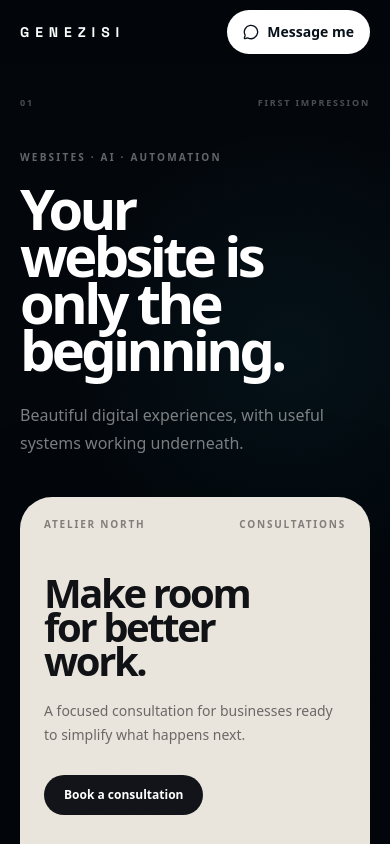
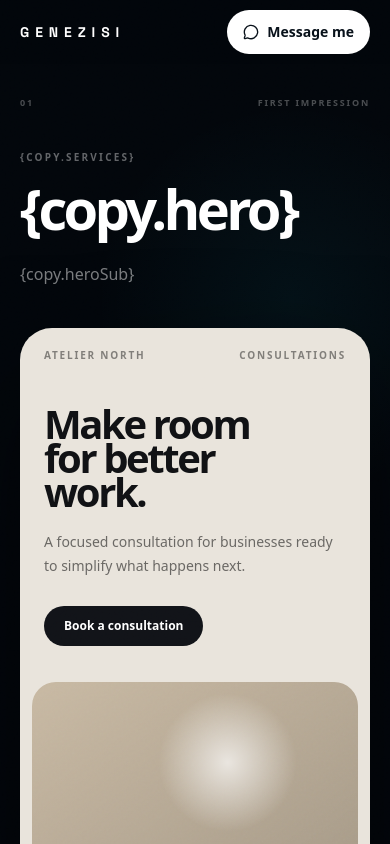
Before and after one commit to socraticblock/Agency, a Next.js app: page /en/v2-prototype in a window 390 px wide. Shown: the top 844 px of the page. Built offline with nearby package versions, Linux system fonts and the light colour scheme; no server answers; a web font is replaced by a local one.

Commit message:
prototype: add Georgian V2 core copy

```diff
--- a/src/app/[locale]/_components/SignalHeroPrototype.tsx
+++ b/src/app/[locale]/_components/SignalHeroPrototype.tsx
@@ -94,12 +94,18 @@ export function SignalHeroPrototype({ locale }: { locale: Locale }) {
   const actionOpacity = useTransform(scrollYProgress, [.42,.56,.78,.9], [0,1,1,.2]);
   const ownerOpacity = useTransform(scrollYProgress, [.64,.76,.92,1], [0,1,1,0]);
   const waHref = useMemo(() => `https://wa.me/${WHATSAPP_INTAKE}?text=${encodeURIComponent(PROTOTYPE_MESSAGE)}`, []);
+  const ka = locale === "ka";
+  const copy = ka ? {
+    services: "ვებსაიტები · AI · ავტომატიზაცია", hero: "თქვენი ვებსაიტი მხოლოდ დასაწყისია.", heroSub: "გამორჩეული ციფრული გამოცდილება და სასარგებლო სისტემები, რომლებიც მის უკან მუშაობს.", message: "მომწერეთ", work: "რჩეული ნამუშევრები", proof: "საქმე, არა დაპირებები.", capabilities: "რას ვქმნი", lab: "Genezisi Lab · შიდა დემო", small: "განზრახ პატარა გუნდი", contact: "გაქვთ იდეა?", contactTitle: "მომწერეთ.", contactBody: "ვებსაიტი, AI სისტემა, ავტომატიზაცია — ან მათი კომბინაცია. ყველაფერი ერთი შეტყობინებით იწყება."
+  } : {
+    services: "{copy.services}", hero: "{copy.hero}", heroSub: "{copy.heroSub}", message: "Message me", work: "Selected work", proof: "Proof, not promises.", capabilities: "What I build", lab: "Genezisi Lab · Internal demo", small: "Small by design", contact: "Have something to build?", contactTitle: "Message me.", contactBody: "A website, an AI system, an automation—or something that combines them. Start with a message."
+  };
   return (
     <main className="bg-[#02060b] text-white">
       <header className="fixed inset-x-0 top-0 z-[90] bg-[#02060b]/78 backdrop-blur-xl">
         <div className="mx-auto flex h-16 max-w-[92rem] items-center justify-between px-5 sm:px-8">
           <a href={`/${locale}`} className="font-space text-sm font-black uppercase tracking-[.42em] text-white">Genezisi</a>
-          <a href={waHref} target="_blank" rel="noopener noreferrer" className="flex min-h-11 items-center gap-2 rounded-full bg-white px-4 text-sm font-black text-[#071019]"><MessageCircle className="h-4 w-4" />Message me</a>
+          <a href={waHref} target="_blank" rel="noopener noreferrer" className="flex min-h-11 items-center gap-2 rounded-full bg-white px-4 text-sm font-black text-[#071019]"><MessageCircle className="h-4 w-4" />{copy.message}</a>
         </div>
       </header>
 
@@ -108,9 +114,9 @@ export function SignalHeroPrototype({ locale }: { locale: Locale }) {
           <div className="pointer-events-none absolute inset-0 bg-[radial-gradient(circle_at_74%_32%,rgba(34,211,238,.07),transparent_28%)]" />
           <div className="relative mx-auto flex h-full max-w-[92rem] items-center">
             <div className="absolute left-0 top-[15%] z-30 max-w-[44rem]">
-              <p className="text-[10px] font-black uppercase tracking-[.22em] text-white/38">Websites · AI · Automation</p>
-              <h1 className="mt-5 max-w-[7ch] text-[clamp(4.8rem,7.2vw,8.2rem)] font-black leading-[.84] tracking-[-.065em]">Your website is only the beginning.</h1>
-              <p className="mt-7 max-w-md text-base leading-7 text-white/48">Beautiful digital experiences, with useful systems working underneath.</p>
+              <p className="text-[10px] font-black uppercase tracking-[.22em] text-white/38">{copy.services}</p>
+              <h1 className="mt-5 max-w-[7ch] text-[clamp(4.8rem,7.2vw,8.2rem)] font-black leading-[.84] tracking-[-.065em]">{copy.hero}</h1>
+              <p className="mt-7 max-w-md text-base leading-7 text-white/48">{copy.heroSub}</p>
             </div>
             <motion.div style={{ x: surfaceX, scale: surfaceScale, rotate: surfaceRotate }} className="absolute right-0 top-[20%] z-40 w-[62%] origin-right"><SiteSurface enquiry /></motion.div>
             <motion.div style={{ opacity: systemOpacity }} className="absolute right-[4%] top-[30%] z-20 w-[36%]"><Understanding /></motion.div>
@@ -125,7 +131,7 @@ export function SignalHeroPrototype({ locale }: { locale: Locale }) {
       <div className="lg:hidden">
       <FrameShell index="01" label="First impression">
         <div className="grid w-full items-center gap-10 lg:grid-cols-[.8fr_1.2fr]">
-          <div><p className="text-[10px] font-black uppercase tracking-[.22em] text-white/38">Websites · AI · Automation</p><h1 className="mt-5 max-w-[8ch] text-[clamp(3.5rem,7.8vw,8.5rem)] font-black leading-[.84] tracking-[-.065em]">Your website is only the beginning.</h1><p className="mt-7 max-w-lg text-base leading-7 text-white/48">Beautiful digital experiences, with useful systems working underneath.</p></div>
+          <div><p className="text-[10px] font-black uppercase tracking-[.22em] text-white/38">{copy.services}</p><h1 className="mt-5 max-w-[8ch] text-[clamp(3.5rem,7.8vw,8.5rem)] font-black leading-[.84] tracking-[-.065em]">{copy.hero}</h1><p className="mt-7 max-w-lg text-base leading-7 text-white/48">{copy.heroSub}</p></div>
           <SiteSurface />
         </div>
       </FrameShell>
@@ -158,8 +164,8 @@ export function SignalHeroPrototype({ locale }: { locale: Locale }) {
 
       <section id="work" className="bg-[#f0ece5] px-5 py-28 text-[#101114] sm:px-8 lg:py-40">
         <div className="mx-auto max-w-[92rem]">
-          <p className="text-[10px] font-black uppercase tracking-[.22em] text-black/38">Selected work</p>
-          <h2 className="mt-5 max-w-[9ch] text-[clamp(3.5rem,8vw,8rem)] font-black leading-[.86] tracking-[-.065em]">Proof, not promises.</h2>
+          <p className="text-[10px] font-black uppercase tracking-[.22em] text-black/38">{copy.work}</p>
+          <h2 className="mt-5 max-w-[9ch] text-[clamp(3.5rem,8vw,8rem)] font-black leading-[.86] tracking-[-.065em]">{copy.proof}</h2>
           <div className="mt-20 space-y-24 lg:mt-28 lg:space-y-36">
             <a href="https://tkcounsel.com/" target="_blank" rel="noopener noreferrer" className="group grid gap-7 lg:grid-cols-[1.35fr_.65fr] lg:items-end">
               <div className="min-h-[52vw] overflow-hidden rounded-[2rem] bg-[#d9d2c8] p-7 sm:min-h-[520px] lg:min-h-[650px]">
@@ -190,7 +196,7 @@ export function SignalHeroPrototype({ locale }: { locale: Locale }) {
 
       <section id="capabilities" className="bg-[#02060b] px-5 py-28 sm:px-8 lg:py-40">
         <div className="mx-auto max-w-[92rem]">
-          <p className="text-[10px] font-black uppercase tracking-[.22em] text-white/32">What I build</p>
+          <p className="text-[10px] font-black uppercase tracking-[.22em] text-white/32">{copy.capabilities}</p>
           <div className="mt-10 divide-y divide-white/10 border-y border-white/10">
             {[["01","Websites","Clear, distinctive digital experiences built to earn attention and trust."],["02","AI systems","Useful assistants and intelligent tools shaped around real business work."],["03","Automation","Connected workflows that remove repetitive steps while keeping people in control."]].map(([n,title,body]) => <div key={n} className="grid gap-4 py-9 sm:grid-cols-[80px_.8fr_1.2fr] sm:items-baseline lg:py-14"><span className="text-xs font-black text-white/25">{n}</span><h3 className="text-3xl font-black tracking-[-.045em] sm:text-5xl">{title}</h3><p className="max-w-xl text-base leading-7 text-white/45">{body}</p></div>)}
           </div>
@@ -199,7 +205,7 @@ export function SignalHeroPrototype({ locale }: { locale: Locale }) {
 
       <section className="bg-[#02060b] px-5 py-20 sm:px-8 lg:py-32">
         <div className="mx-auto grid max-w-[92rem] gap-12 border-t border-white/10 pt-14 lg:grid-cols-[.7fr_1.3fr]">
-          <div><p className="text-[10px] font-black uppercase tracking-[.22em] text-cyan-100/45">Genezisi Lab · Internal demo</p><h2 className="mt-5 text-5xl font-black leading-[.9] tracking-[-.055em] sm:text-7xl">See what the system actually does.</h2></div>
+          <div><p className="text-[10px] font-black uppercase tracking-[.22em] text-cyan-100/45">{copy.lab}</p><h2 className="mt-5 text-5xl font-black leading-[.9] tracking-[-.055em] sm:text-7xl">See what the system actually does.</h2></div>
           <div className="grid gap-3 sm:grid-cols-2">
             {["Receive the request","Understand the intent","Take the useful action","Send exceptions to a person"].map((x,i)=><div key={x} className="min-h-40 rounded-[1.5rem] bg-white/[.045] p-6"><span className="text-[10px] font-black text-white/22">0{i+1}</span><p className="mt-12 max-w-[14ch] text-xl font-black">{x}</p></div>)}
           </div>
@@ -209,17 +215,17 @@ export function SignalHeroPrototype({ locale }: { locale: Locale }) {
       <section id="about" className="bg-[#e8e1d7] px-5 py-28 text-[#101114] sm:px-8 lg:py-40">
         <div className="mx-auto grid max-w-[92rem] gap-14 lg:grid-cols-[.9fr_1.1fr] lg:items-end">
           <div className="aspect-[4/5] max-w-xl overflow-hidden rounded-[2rem] bg-[radial-gradient(circle_at_50%_35%,rgba(255,255,255,.75),transparent_24%),linear-gradient(145deg,#b8aa97,#665f57)]"><div className="flex h-full items-end p-7 text-[10px] font-black uppercase tracking-[.2em] text-white/55">Founder · Genezisi</div></div>
-          <div><p className="text-[10px] font-black uppercase tracking-[.22em] text-black/35">Small by design</p><h2 className="mt-5 max-w-[8ch] text-[clamp(3.5rem,7vw,7rem)] font-black leading-[.86] tracking-[-.065em]">You work with the person doing the work.</h2><p className="mt-8 max-w-xl text-lg leading-8 text-black/55">No account-manager layer and no pretend giant team. Genezisi stays small so design, technical decisions and communication stay close together.</p></div>
+          <div><p className="text-[10px] font-black uppercase tracking-[.22em] text-black/35">{copy.small}</p><h2 className="mt-5 max-w-[8ch] text-[clamp(3.5rem,7vw,7rem)] font-black leading-[.86] tracking-[-.065em]">You work with the person doing the work.</h2><p className="mt-8 max-w-xl text-lg leading-8 text-black/55">No account-manager layer and no pretend giant team. Genezisi stays small so design, technical decisions and communication stay close together.</p></div>
         </div>
       </section>
 
       <section id="contact" className="bg-[#02060b] px-5 py-28 sm:px-8 lg:py-44">
         <div className="mx-auto max-w-[92rem]">
-          <p className="text-[10px] font-black uppercase tracking-[.22em] text-white/32">Have something to build?</p>
-          <h2 className="mt-6 max-w-[8ch] text-[clamp(4rem,10vw,10rem)] font-black leading-[.82] tracking-[-.07em]">Message me.</h2>
-          <p className="mt-8 max-w-xl text-lg leading-8 text-white/45">A website, an AI system, an automation—or something that combines them. Start with a message.</p>
+          <p className="text-[10px] font-black uppercase tracking-[.22em] text-white/32">{copy.contact}</p>
+          <h2 className="mt-6 max-w-[8ch] text-[clamp(4rem,10vw,10rem)] font-black leading-[.82] tracking-[-.07em]">{copy.contactTitle}</h2>
+          <p className="mt-8 max-w-xl text-lg leading-8 text-white/45">{copy.contactBody}</p>
           <a href={waHref} target="_blank" rel="noopener noreferrer" className="mt-10 inline-flex min-h-14 items-center gap-3 rounded-full bg-white px-6 text-base font-black text-[#071019]"><MessageCircle className="h-5 w-5"/>Start on WhatsApp <ArrowUpRight className="h-4 w-4"/></a>
-          <div className="mt-28 flex items-center justify-between border-t border-white/10 pt-7 text-[10px] font-black uppercase tracking-[.2em] text-white/25"><span>Genezisi</span><span>Websites · AI · Automation</span></div>
+          <div className="mt-28 flex items-center justify-between border-t border-white/10 pt-7 text-[10px] font-black uppercase tracking-[.2em] text-white/25"><span>Genezisi</span><span>{copy.services}</span></div>
         </div>
       </section>
     </main>
```
